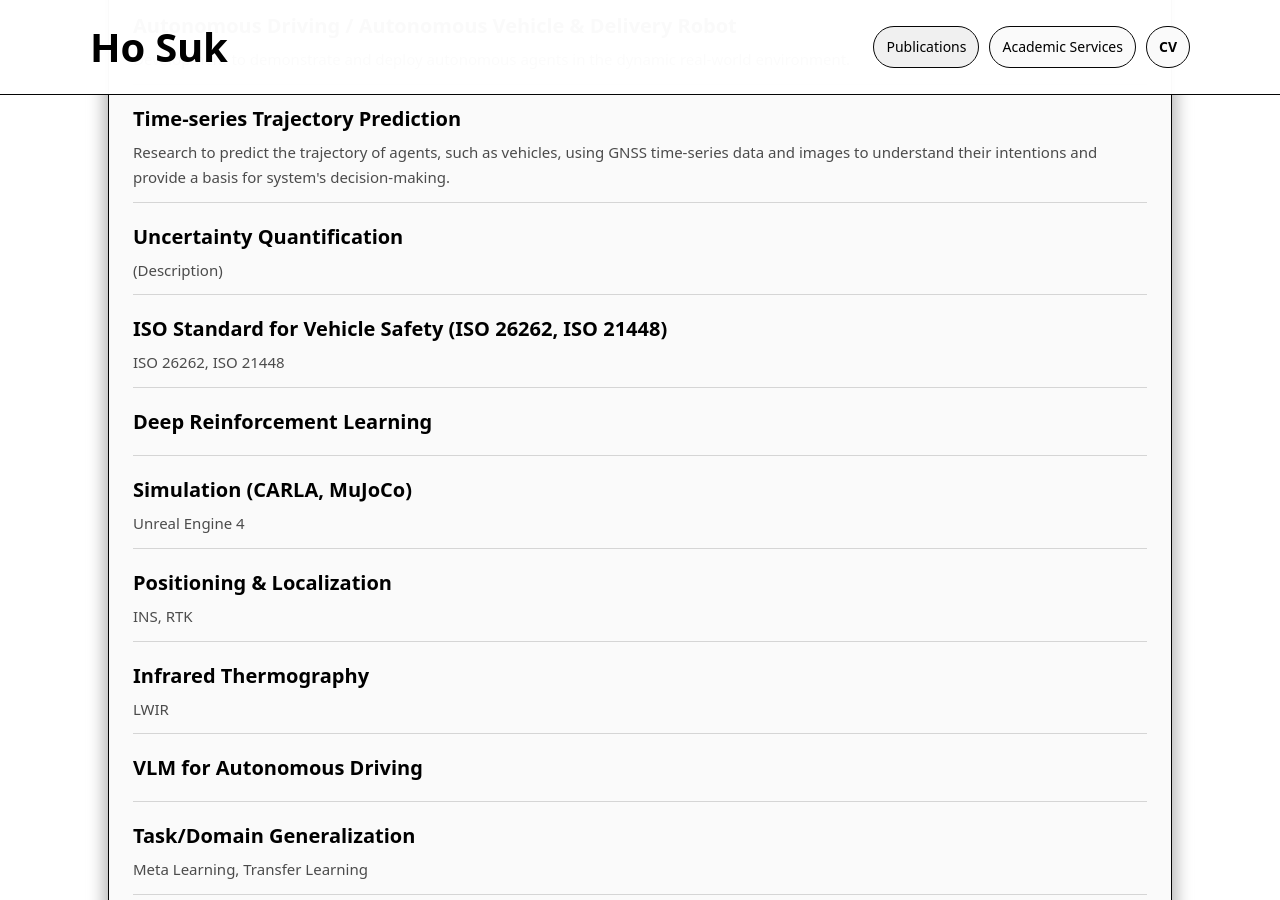
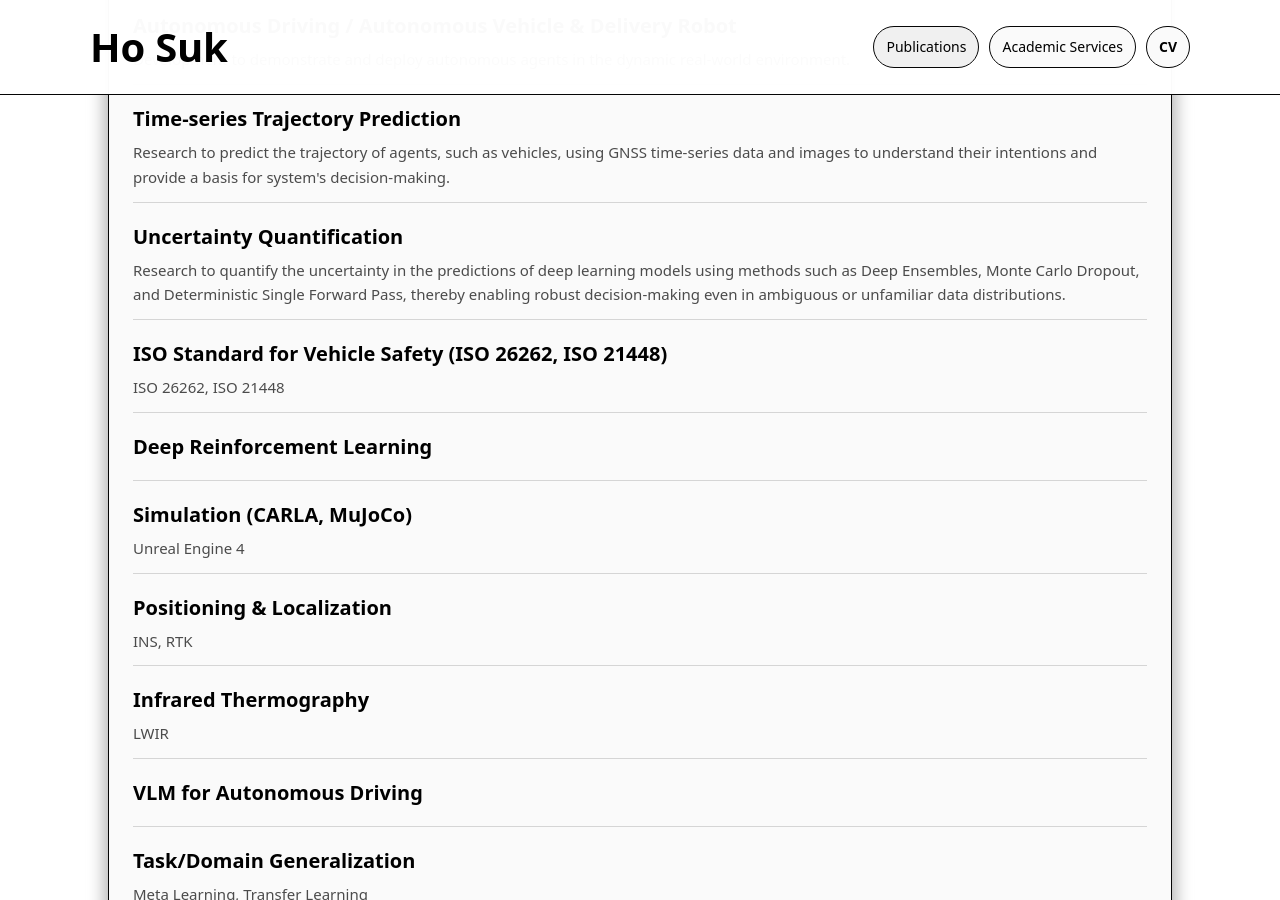
Before and after one commit to ho-suk-93/ho-suk-93.github.io, a Jekyll site: the page built from index.md, in a window 1280 px wide and 900 px high, scrolled down 1522 px. Built offline with Jekyll 4.4.1, drawn with Linux system fonts in a browser that asks for light colours.

Commit message:
Update index.md

```diff
--- a/index.md
+++ b/index.md
@@ -82,7 +82,7 @@ description: "Ho Suk personal website"
     </div>
     <div class="list-item">
       <p class="item-title">Uncertainty Quantification</p>
-      <p class="item-desc">(Description)</p>
+      <p class="item-desc">Research to quantify the uncertainty in the predictions of deep learning models using methods such as Deep Ensembles, Monte Carlo Dropout, and Deterministic Single Forward Pass, thereby enabling robust decision-making even in ambiguous or unfamiliar data distributions.</p>
     </div>
     <div class="list-item">
       <p class="item-title">ISO Standard for Vehicle Safety (ISO 26262, ISO 21448)</p>
```
